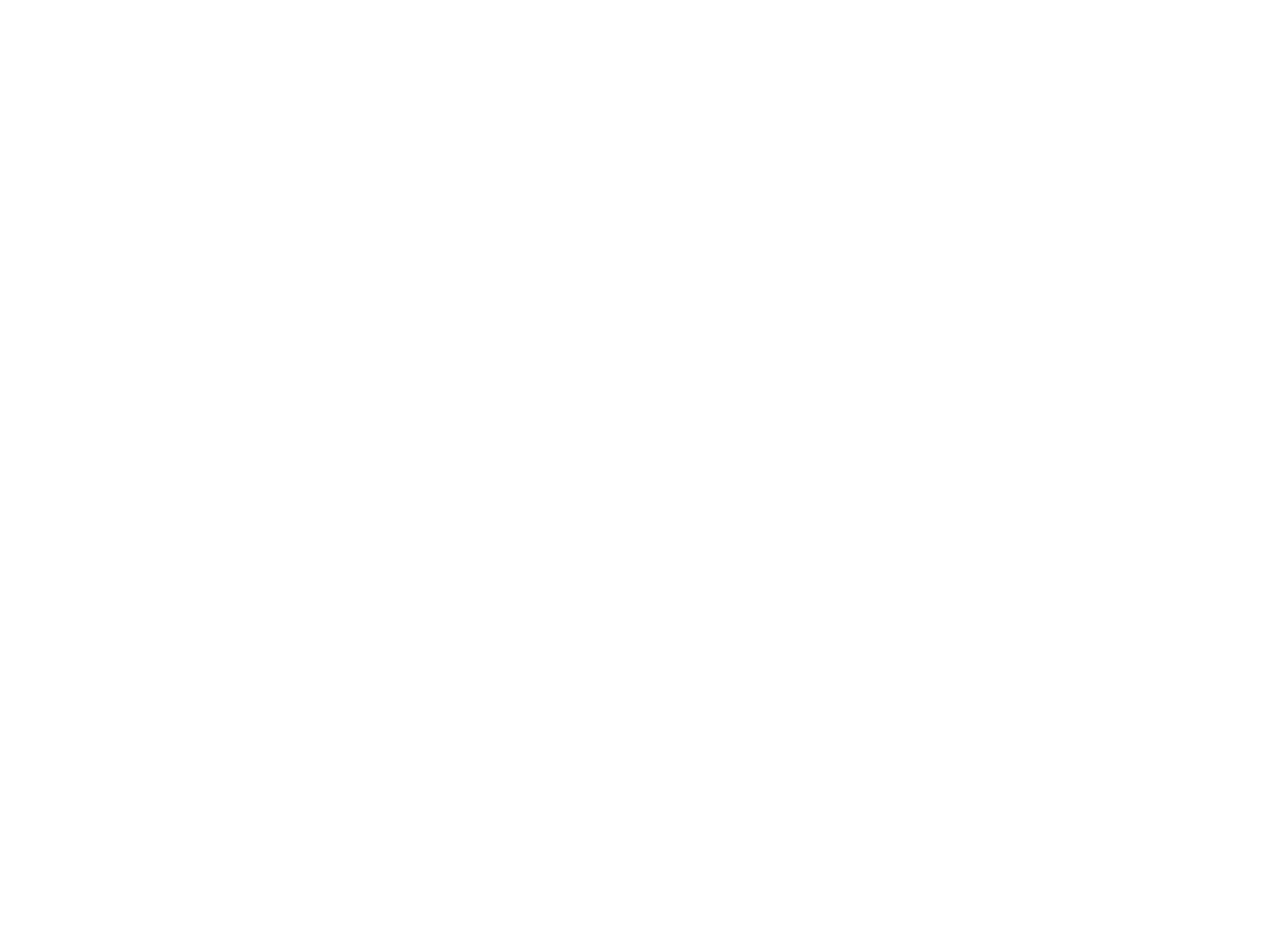
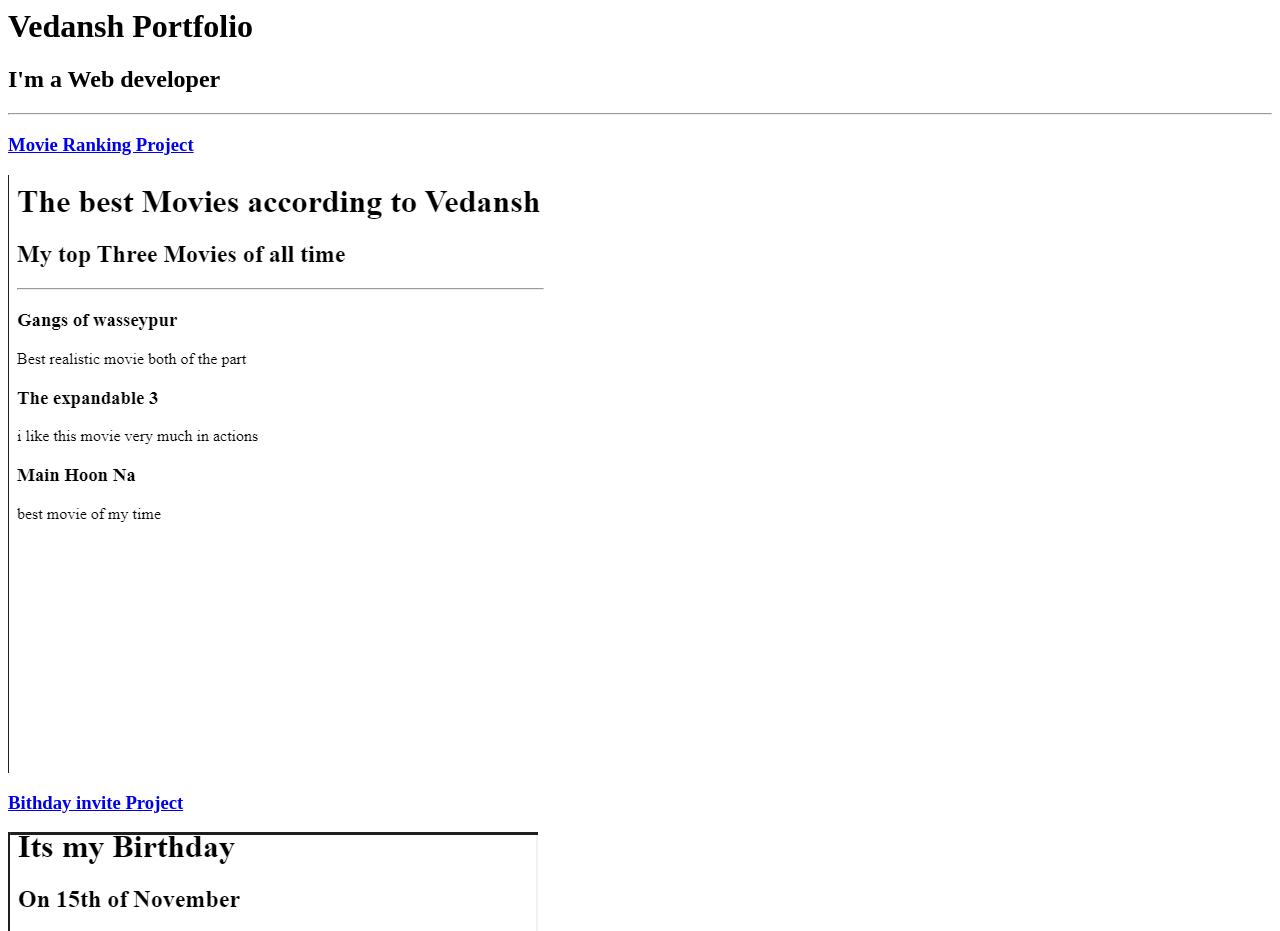
Before and after one commit to Vedansh8877/portfolio.html, a plain HTML site: page index.html in a window 1280 px wide. Shown: the top 931 px of the page. Before the commit the page ends 800 px from the top, so only its background shows below. Drawn offline with Linux system fonts and the light colour scheme.

Commit message:
Add files via upload

```diff
--- a/index.html
+++ b/index.html
@@ -13,3 +13,13 @@ HINT for TODO 6: You can use the height attribute set to 200 to make the image s
 https://developer.mozilla.org/en-US/docs/Web/HTML/Element/img#attr-height -->
 
 <!-- TODO 7: Add the Contact Me and About Me page links -->
+<h1>Vedansh Portfolio</h1>
+<h2>I'm a Web developer</h2>
+<hr />
+<h3><a href="./public/movie-ranking.html">Movie Ranking Project</a></h3>
+    <img src="./assets/images/Movie Ranking.png" alt="Best Movie Ranking">
+    <h3><a href="./public/birthday-invite.html">Bithday invite Project</a></h3>
+    <img src="./assets/images/birthday-invite.png" alt="Birthaday invite project">
+    <hr />
+    <a href="./public/about.html">About Me</a>
+    <a href="./public/contact.html">Contact Me</a>
```
